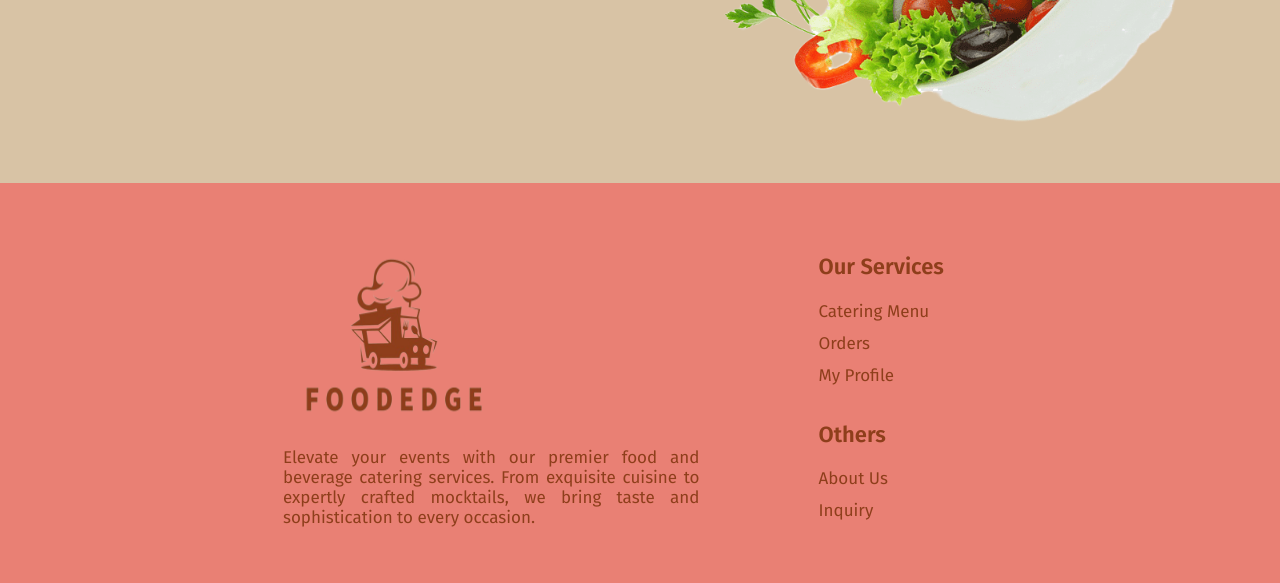
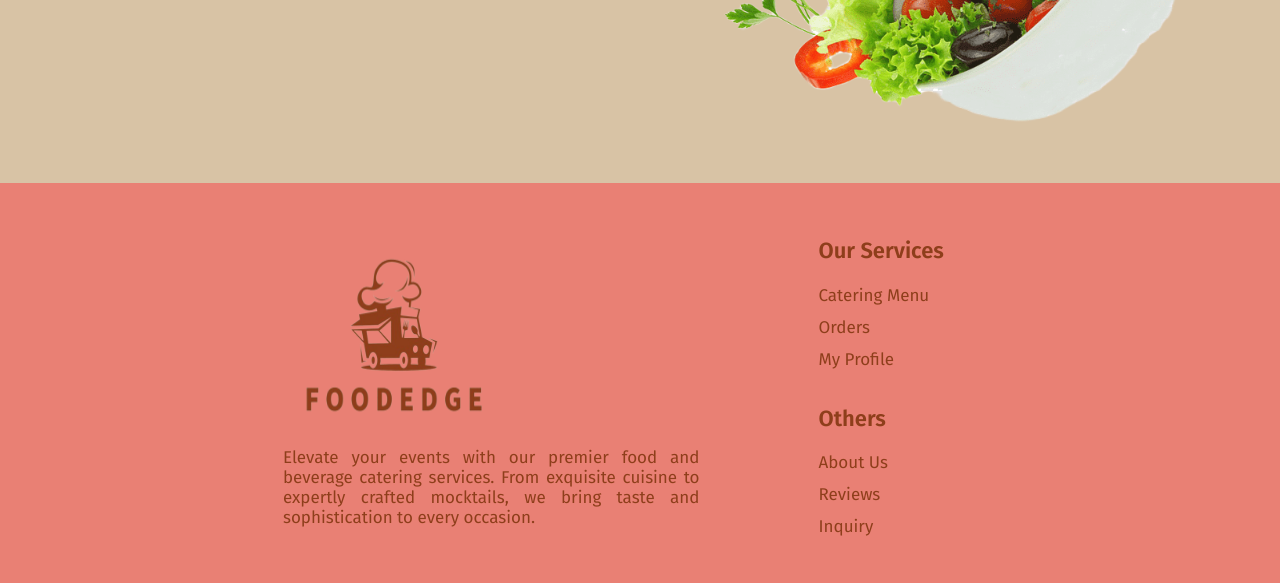
Before and after one commit to hamm0208/SWE20001_Group2, a PHP site: page /index.php in a window 1280 px wide. Shown: the part 1163-1746 px from the top of the page. Run offline with PHP 8.4, Linux system fonts and the light colour scheme; data that the repository does not hold is empty; some web fonts are replaced.

Commit message:
Update footer.php

```diff
--- a/footer.php
+++ b/footer.php
@@ -22,6 +22,7 @@
                     <h2>Others</h2>
                     <div class="ft-main-links">
                         <li><a href="aboutus.php">About Us</a></li>
+                        <li><a href="reviewshowcase.php">Reviews</a></li>
                         <li><a href="inquiryform.php">Inquiry</a></li>
                     </div>
                 </div>
```
